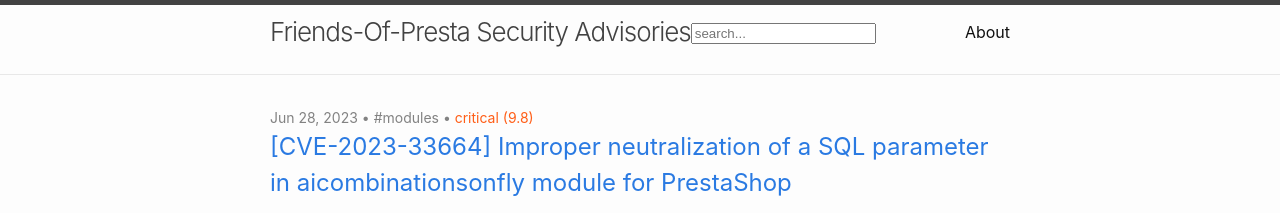
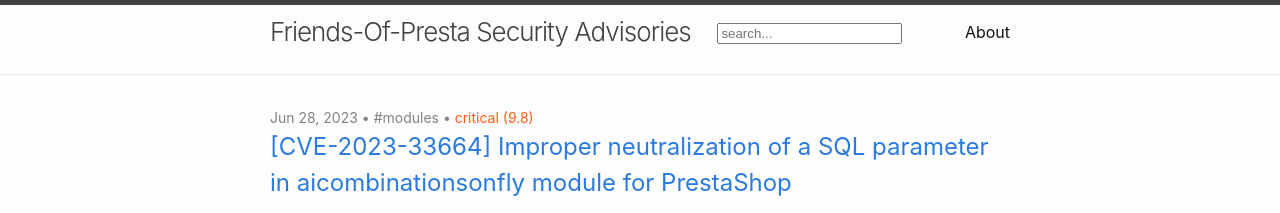
Before and after one commit to friends-of-presta/security-advisories, a Jekyll site: the page built from index.md, in a window 1280 px wide. Shown: the top 213 px of the page. Built offline with Jekyll 4.4.1, drawn with Linux system fonts in a browser that asks for light colours.

Commit message:
Some positioning

```diff
--- a/_sass/minima/custom-styles.scss
+++ b/_sass/minima/custom-styles.scss
@@ -1,2 +1,10 @@
 // Placeholder to allow defining custom styles that override everything else.
 // (Use `_sass/minima/custom-variables.scss` to override variable defaults)
+#search-input {
+  margin-left: 2em;
+}
+
+.searchresult {
+  display: inline;
+  margin-right: 1em;
+}
```
